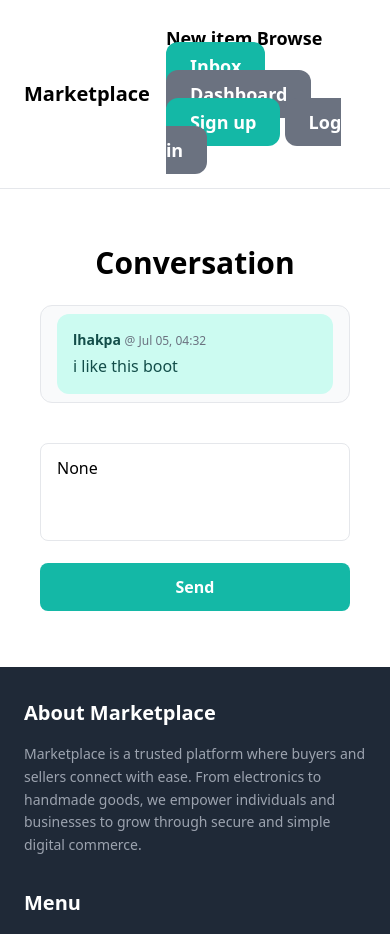
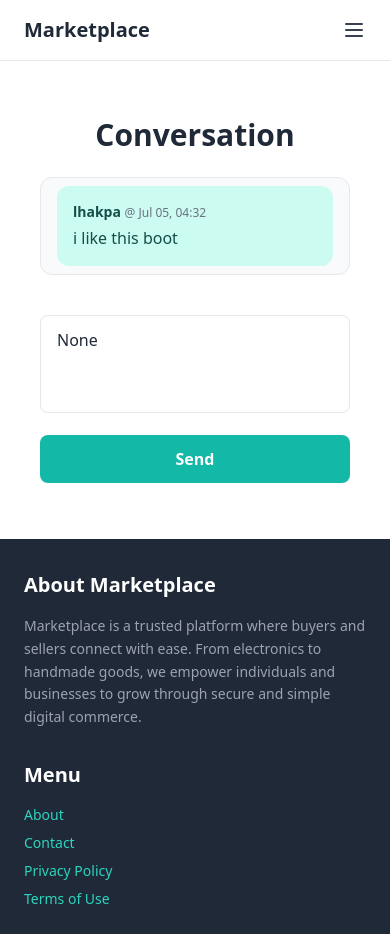
Before and after one commit to Lhakpa56/marketplace, a Django app: page /conversation/3/ in a window 390 px wide. Shown: the top 934 px of the page. Run offline with Django 5.2, Linux system fonts and the light colour scheme; a user stored in the database is signed in; data comes from the database, SQL or seed files in the repository; some libraries are stand-ins or nearby versions.

Commit message:
initial commit

```diff
--- a/home/templates/home/base.html
+++ b/home/templates/home/base.html
@@ -1,53 +1,86 @@
 <!doctype html>
-
-<html>
+<html lang="en">
 <head>
-        <meta charset="utf-8">
-        <meta name="viewport" content="width=device-width, initial-scale=1.0">
-
+  <meta charset="utf-8" />
+  <meta name="viewport" content="width=device-width, initial-scale=1.0" />
   <script src="https://cdn.tailwindcss.com"></script>
-
   <title>{% block title %}{% endblock %} | Marketplace</title>
 </head>
 
-    <body>
-        <nav class="py-6 px-6 flex justify-between items-center border-b border-gray-200 max-w-7xl mx-auto">
+<body class="bg-white text-gray-800">
+
+  <!-- Navbar -->
+  <!-- Navbar -->
+<nav class="bg-white border-b border-gray-200">
+  <div class="max-w-7xl mx-auto px-6 py-4 flex justify-between items-center">
     <a href="/" class="text-xl font-semibold">Marketplace</a>
 
-            <div class="max-w-7xl mx-auto px-4">
+    <!-- Hamburger Button -->
+    <button id="menu-btn" class="md:hidden text-gray-700 focus:outline-none" aria-label="Toggle Menu">
+      <!-- Hamburger Icon -->
+      <svg id="menu-open-icon" class="w-6 h-6" xmlns="http://www.w3.org/2000/svg" fill="none" viewBox="0 0 24 24"
+           stroke="currentColor" stroke-width="2">
+        <path stroke-linecap="round" stroke-linejoin="round" d="M4 6h16M4 12h16M4 18h16" />
+      </svg>
+      <!-- Close Icon -->
+      <svg id="menu-close-icon" class="w-6 h-6 hidden" xmlns="http://www.w3.org/2000/svg" fill="none"
+           viewBox="0 0 24 24" stroke="currentColor" stroke-width="2">
+        <path stroke-linecap="round" stroke-linejoin="round" d="M6 18L18 6M6 6l12 12" />
+      </svg>
+    </button>
+  </div>
+
+  <!-- Responsive Menu Links -->
+  <div id="menu"
+       class="hidden md:flex flex-col md:flex-row items-center md:justify-center px-6 pb-4 md:pb-0 md:space-x-8 space-y-3 md:space-y-0 transition-all duration-200">
+
+    <!-- Browse + New Item Section -->
+    <div class="flex flex-col md:flex-row items-center md:space-x-6 space-y-3 md:space-y-0">
+      <a href="{% url 'item:items' %}" class="text-lg font-semibold hover:text-gray-500">Browse</a>
       <a href="{% url 'item:new' %}" class="text-lg font-semibold hover:text-gray-500">New item</a>
-                <a href="{% url 'item:items' %}" class="text-lg font-semibold hover:text-gray-500">Browse</a>
+    </div>
 
+    <!-- Auth/Guest Links -->
     {% if request.user.is_authenticated %}
-                    <a href="{% url 'conversation:inbox' %}" class="px-6 py-3 text-lg font-semibold bg-teal-500 text-white rounded-xl hover:bg-teal-700">Inbox</a>
-                    <a href="{% url 'dashboard:index' %}" class="px-6 py-3 text-lg font-semibold bg-gray-500 text-white rounded-xl hover:bg-gray-700">Dashboard</a>
-                    <a href="{% url 'home:signup' %}" class="px-6 py-3 text-lg font-semibold bg-teal-500 text-white rounded-xl hover:bg-teal-700">Sign up</a>
-                    <a href="{% url 'home:login' %}" class="px-6 py-3 text-lg font-semibold bg-gray-500 text-white rounded-xl hover:bg-gray-700">Log in</a>
-
+      <a href="{% url 'conversation:inbox' %}" class="px-4 py-2 text-lg font-semibold bg-teal-500 text-white rounded-xl hover:bg-teal-700">Inbox</a>
+      <a href="{% url 'dashboard:index' %}" class="px-4 py-2 text-lg font-semibold bg-gray-500 text-white rounded-xl hover:bg-gray-700">Dashboard</a>
     {% else %}
-                    <a href="{% url 'home:signup' %}" class="px-6 py-3 text-lg font-semibold bg-teal-500 text-white rounded-xl hover:bg-teal-700">Sign up</a>
-                    <a href="{% url 'home:login' %}" class="px-6 py-3 text-lg font-semibold bg-gray-500 text-white rounded-xl hover:bg-gray-700">Log in</a>
+      <a href="{% url 'home:signup' %}" class="px-4 py-2 text-lg font-semibold bg-teal-500 text-white rounded-xl hover:bg-teal-700">Sign up</a>
+      <a href="{% url 'home:login' %}" class="px-4 py-2 text-lg font-semibold bg-gray-500 text-white rounded-xl hover:bg-gray-700">Log in</a>
     {% endif %}
   </div>
 </nav>
+
+<!-- Toggle Script -->
+<script>
+  const menuBtn = document.getElementById('menu-btn');
+  const menu = document.getElementById('menu');
+  const openIcon = document.getElementById('menu-open-icon');
+  const closeIcon = document.getElementById('menu-close-icon');
+
+  menuBtn.addEventListener('click', () => {
+    menu.classList.toggle('hidden');
+    openIcon.classList.toggle('hidden');
+    closeIcon.classList.toggle('hidden');
+  });
+</script>
 
   <div class="px-6 py-6">
     {% block content %}
     {% endblock %}
   </div>
 
+  <!-- Footer -->
   <footer class="bg-gray-800 text-gray-400 py-8 px-6">
     <div class="max-w-6xl mx-auto flex flex-col md:flex-row justify-between gap-8">
-
-    <!-- About Section -->
       <div class="md:w-2/3">
         <h3 class="text-xl font-semibold text-white mb-4">About Marketplace</h3>
-      <p class="text-sm leading-relaxed text-gray-400">
-        Marketplace is a trusted platform where buyers and sellers connect with ease. From electronics to handmade goods, we empower individuals and businesses to grow through secure and simple digital commerce.
+        <p class="text-sm leading-relaxed">
+          Marketplace is a trusted platform where buyers and sellers connect with ease. From electronics to handmade goods,
+          we empower individuals and businesses to grow through secure and simple digital commerce.
         </p>
       </div>
 
-    <!-- Menu Section -->
       <div class="md:w-1/3">
         <h3 class="text-xl font-semibold text-white mb-4">Menu</h3>
         <ul class="space-y-2 text-sm">
@@ -57,7 +90,6 @@
           <li><a href="#" class="text-teal-400 hover:text-teal-200">Terms of Use</a></li>
         </ul>
       </div>
-
     </div>
 
     <div class="mt-8 text-center text-sm text-gray-500">
```
Lines whose indentation alone changed are shown as unchanged.
